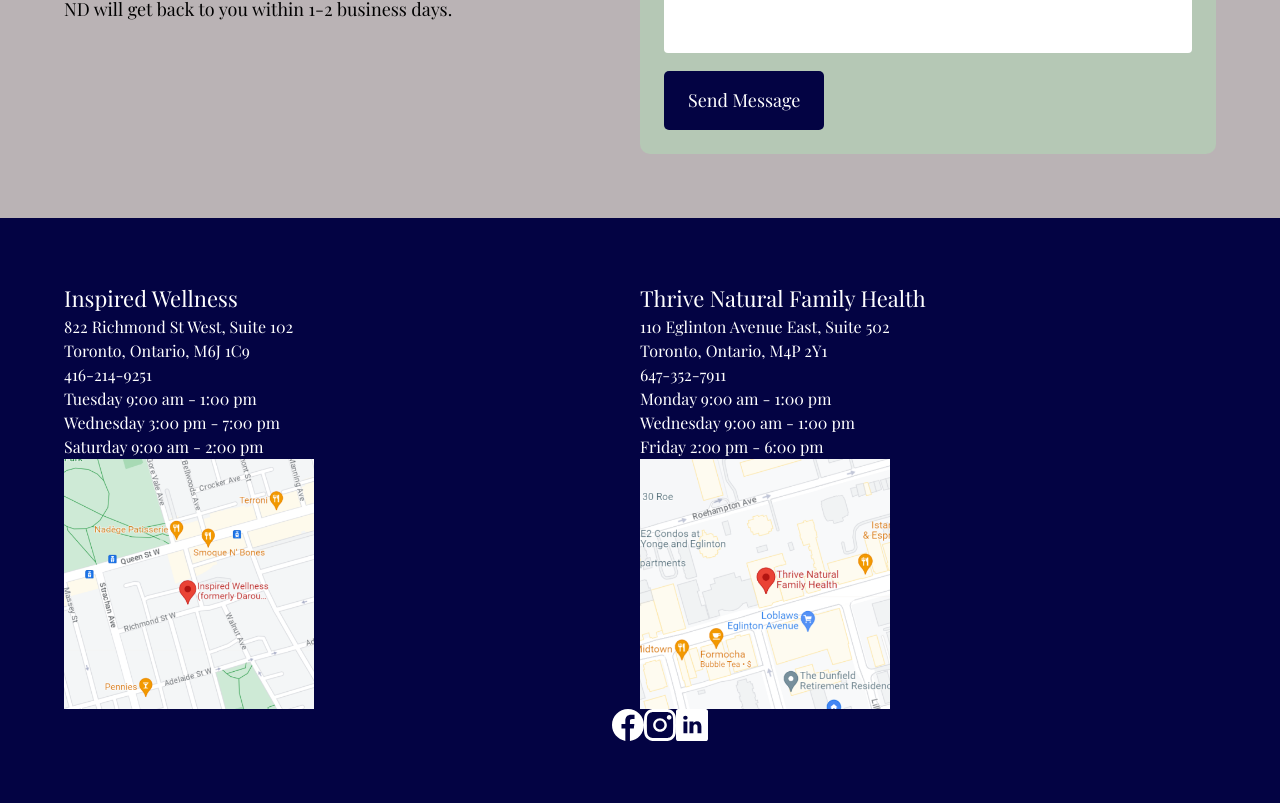
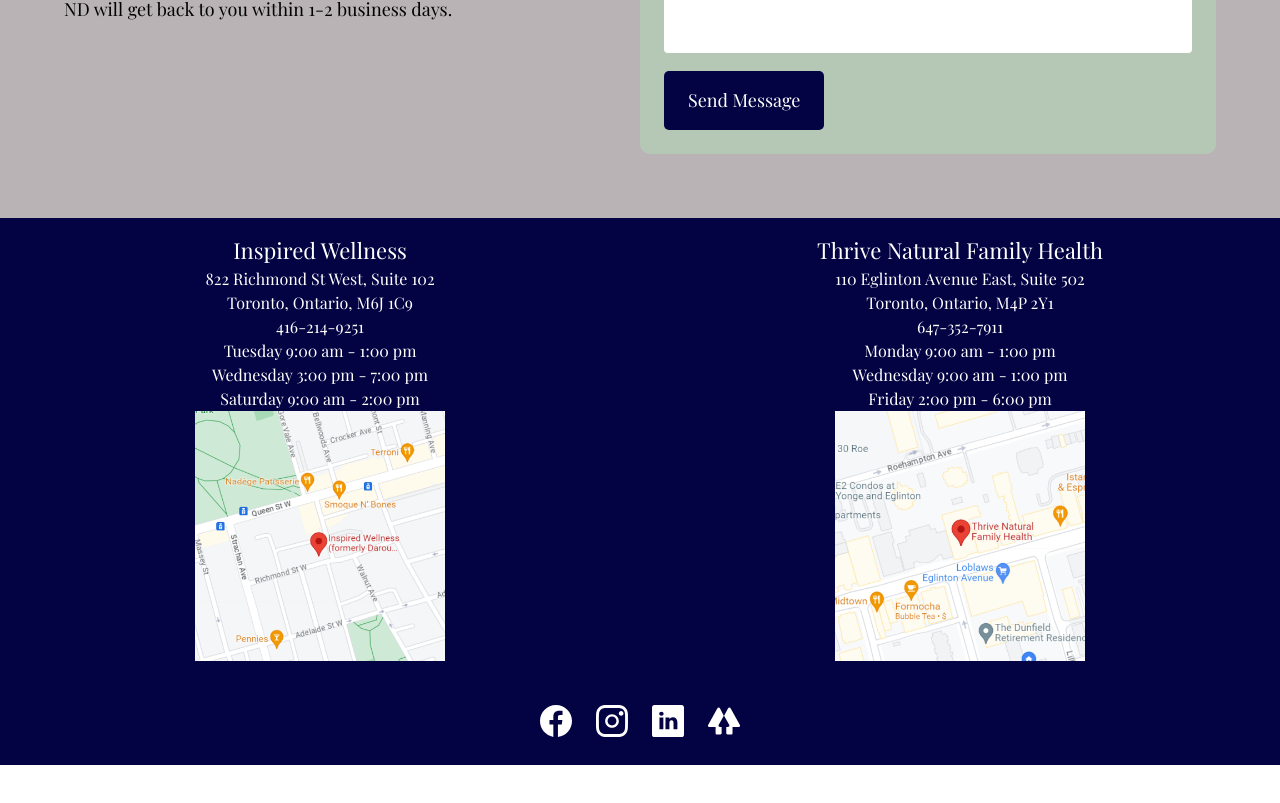
Before and after one commit to matthew-njd/dr_ishani_patel, a React (Vite) app: page / in a window 1280 px wide. Shown: the part 3499-4302 px from the top of the page. After the commit the page ends 4264 px from the top, so only its background shows below. Built offline with nearby package versions, Linux system fonts and the light colour scheme.

Commit message:
Added linktr icon and social updates

```diff
--- a/src/App.jsx
+++ b/src/App.jsx
@@ -25,7 +25,7 @@
         </div>
       </div>
 
-      <div className={`bg-tertiary ${styles.paddingX} ${styles.flexStart}`}>
+      <div className={`bg-tertiary ${styles.flexStart}`}>
         <div className={`${styles.boxWidth}`}>
           <Footer />
         </div>
--- a/src/assets/index.js
+++ b/src/assets/index.js
@@ -22,6 +22,7 @@
 import facebook from "../assets/facebook.svg";
 import instagram from "../assets/instagram.svg";
 import linkedin from "../assets/linkedin.svg";
+import linktree from "../assets/linktree.svg";
 
 export {
   homePic,
@@ -44,4 +45,5 @@
   facebook,
   instagram,
   linkedin,
+  linktree,
 };
--- a/src/components/Footer.jsx
+++ b/src/components/Footer.jsx
@@ -1,4 +1,4 @@
-import { facebook, instagram, linkedin } from "../assets";
+import { facebook, instagram, linkedin, linktree } from "../assets";
 import { clinics } from "../constants";
 import styles, { layout } from "../style";
 
@@ -13,7 +13,7 @@
   maps,
   img,
 }) => (
-  <div className={`${layout.sectionInfo}`}>
+  <div className="flex flex-col justify-center items-center">
     <h4 className="font-regular font-normal text-[22px]">{title}</h4>
     <p className="font-regular font-normal text-[16px]">{address}</p>
     <p className="font-regular font-normal text-[16px]">{location}</p>
@@ -31,16 +31,17 @@
 
 const Footer = () => {
   return (
-    <section className={`grid grid-row-2 ${styles.paddingY}`}>
+    <section className="grid grid-row-2 gap-8 py-4">
       <div className="text-white grid grid-cols-2 w-full">
         {clinics.map((clinic, index) => (
           <ClinicDetails key={clinic.id} {...clinic} index={index} />
         ))}
       </div>
-      <div className={`${layout.sectionImg}`}>
+      <div className={`flex justify-center items-center`}>
         <a
           href="https://www.facebook.com/ishani.patel.7161"
-          className="w-[32px] h-[32px]"
+          target="_blank"
+          className="w-[32px] h-[32px] m-3"
         >
           <img
             src={facebook}
@@ -49,8 +50,9 @@
           />
         </a>
         <a
-          href="https://www.facebook.com/ishani.patel.7161"
-          className="w-[32px] h-[32px]"
+          href="https://www.instagram.com/drishanipatel.nd/"
+          target="_blank"
+          className="w-[32px] h-[32px] m-3"
         >
           <img
             src={instagram}
@@ -59,12 +61,24 @@
           />
         </a>
         <a
-          href="https://www.facebook.com/ishani.patel.7161"
-          className="w-[32px] h-[32px]"
+          href="https://www.linkedin.com/in/dr-ishani-patel-nd-708a38211/"
+          target="_blank"
+          className="w-[32px] h-[32px] m-3"
         >
           <img
             src={linkedin}
             alt="linkedin"
+            className="w-[100%] h-[100%] object-contain"
+          />
+        </a>
+        <a
+          href="https://linktr.ee/drpatel.nd"
+          target="_blank"
+          className="w-[32px] h-[32px] m-3"
+        >
+          <img
+            src={linktree}
+            alt="linktree"
             className="w-[100%] h-[100%] object-contain"
           />
         </a>
```
Also changed, not shown: src/assets/linktree.svg (added).
